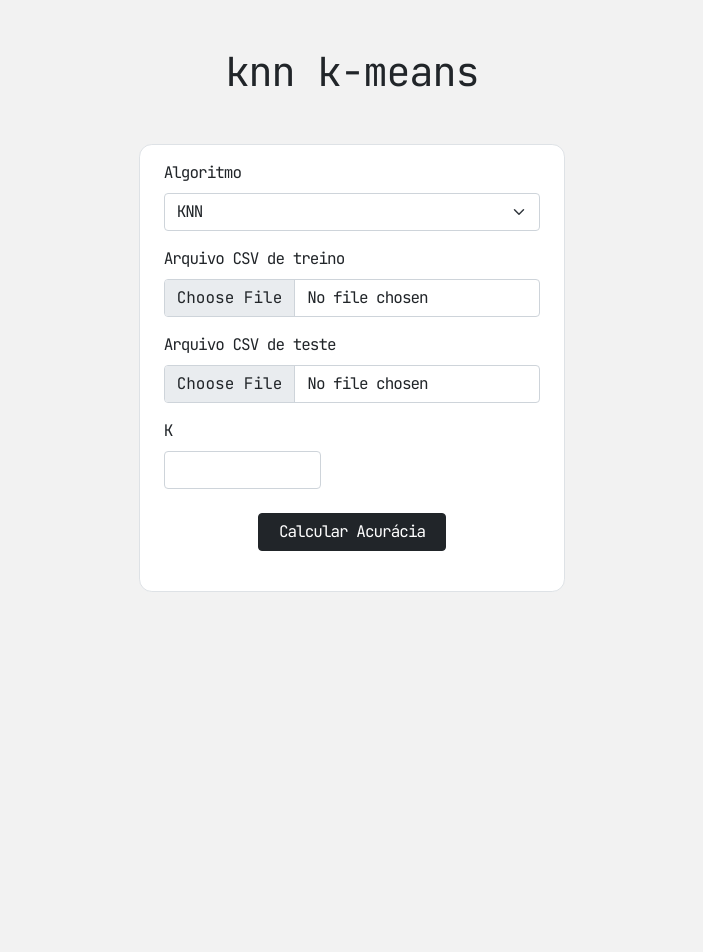
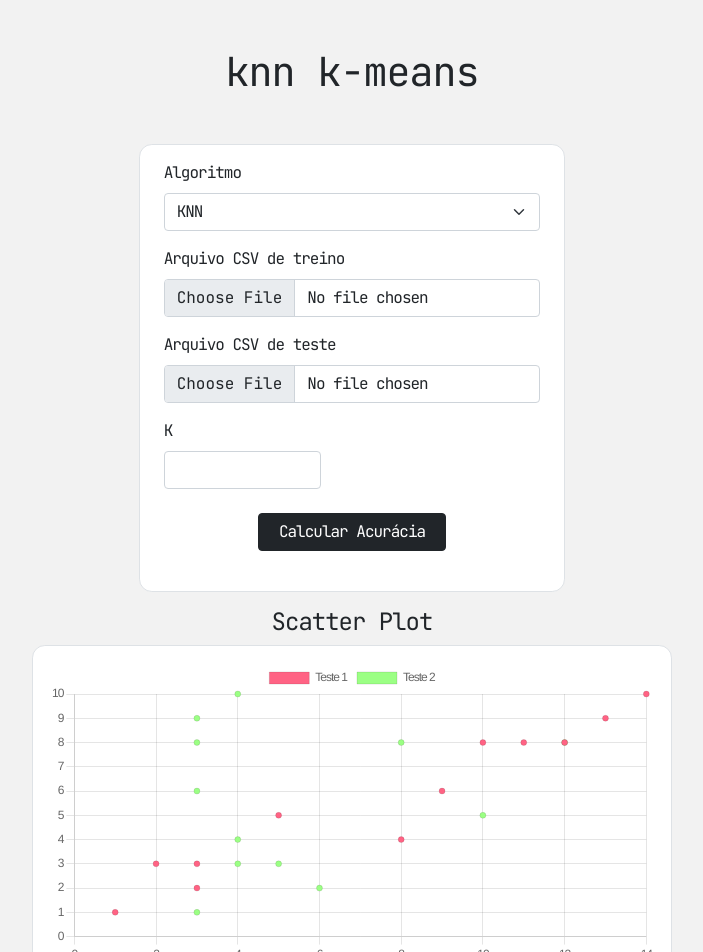
Before and after one commit to igorxaviers/knn-kmeans-mlp-react, a React (Create React App) app: page / in a window 1280 px wide. Shown: the top 952 px of the page, without its empty margins (288-991 px from the left). Before the commit the page ends 800 px from the top, so only its background shows below. Built offline with nearby package versions, Linux system fonts and the light colour scheme.

Commit message:
Adicionado chart.js

```diff
--- a/src/App.js
+++ b/src/App.js
@@ -2,6 +2,7 @@
 import Knn from './Knn'
 import KMeans from "./KMeans";
 import ConfusionMatrix from "./components/ConfusionMatrix";
+import ScatterPlot from "./components/ScatterPlot";
  // import { getFile } from "./importFile";
 
 function App() {
@@ -275,6 +276,7 @@
           :
           null
         }
+        <ScatterPlot/>
       </div>
     </>
   );
--- /dev/null
+++ b/src/components/ScatterPlot.js
@@ -0,0 +1,78 @@
+
+import React from 'react';
+import {
+  Chart as ChartJS,
+  LinearScale,
+  PointElement,
+  LineElement,
+  Tooltip,
+  Legend,
+} from 'chart.js';
+import { Scatter } from 'react-chartjs-2';
+
+ChartJS.register(LinearScale, PointElement, LineElement, Tooltip, Legend);
+
+const ScatterPlot = (props) => {
+    const data = {
+        datasets: [
+            {
+                backgroundColor: 'rgba(255, 99, 132, 1)',
+                label: ["Teste 1"],
+                data: [
+                    { x: 1, y: 1 },
+                    { x: 2, y: 3 },
+                    { x: 3, y: 3 },
+                    { x: 3, y: 2 },
+                    { x: 5, y: 5 },
+                    { x: 8, y: 4 },
+                    { x: 9, y: 6 },
+                    { x: 10, y: 8 },
+                    { x: 11, y: 8 },
+                    { x: 12, y: 8 },
+                    { x: 13, y: 9 },
+                    { x: 14, y: 10 }
+                ]
+            },
+            {
+                backgroundColor: 'rgba(155, 559, 132, 1)',
+                label: ["Teste 2"],
+                data: [
+                    { x: 3, y: 1 },
+                    { x: 4, y: 3 },
+                    { x: 5, y: 3 },
+                    { x: 6, y: 2 },
+                    { x: 10, y: 5 },
+                    { x: 4, y: 4 },
+                    { x: 3, y: 6 },
+                    { x: 12, y: 8 },
+                    { x: 8, y: 8 },
+                    { x: 3, y: 8 },
+                    { x: 3, y: 9 },
+                    { x: 4, y: 10 }
+                ]
+            }
+        ],
+    }
+    const options = {
+        scales: {
+          y: {
+            beginAtZero: true,
+          },
+        },
+    };
+
+    const Render = () => {
+        let output =
+        <>
+            <h4 className="text-center">Scatter Plot</h4>
+            <div className="p-3 rounded border bg-white mb-5">
+                <Scatter data={data} options={options}/>
+            </div>
+        </>
+        return output;
+    }
+
+    return <Render />
+}
+
+export default ScatterPlot;
```
